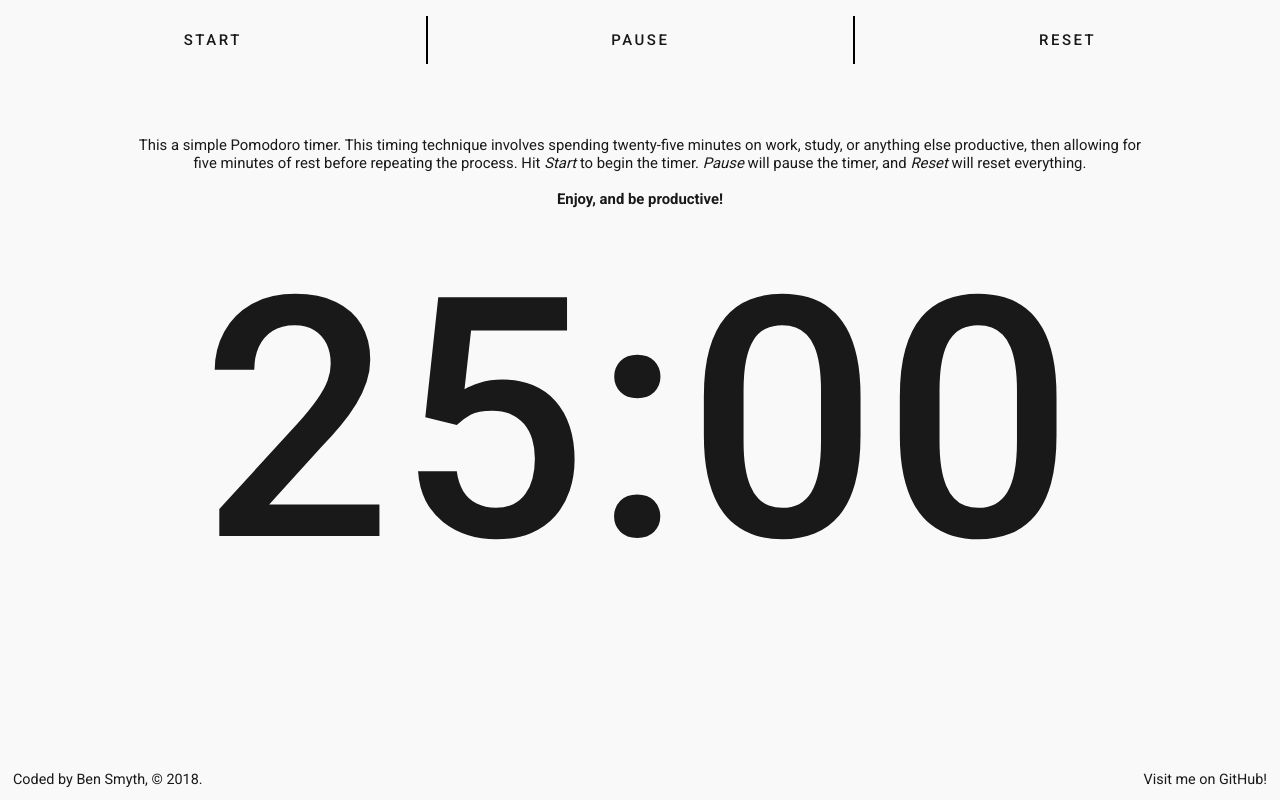
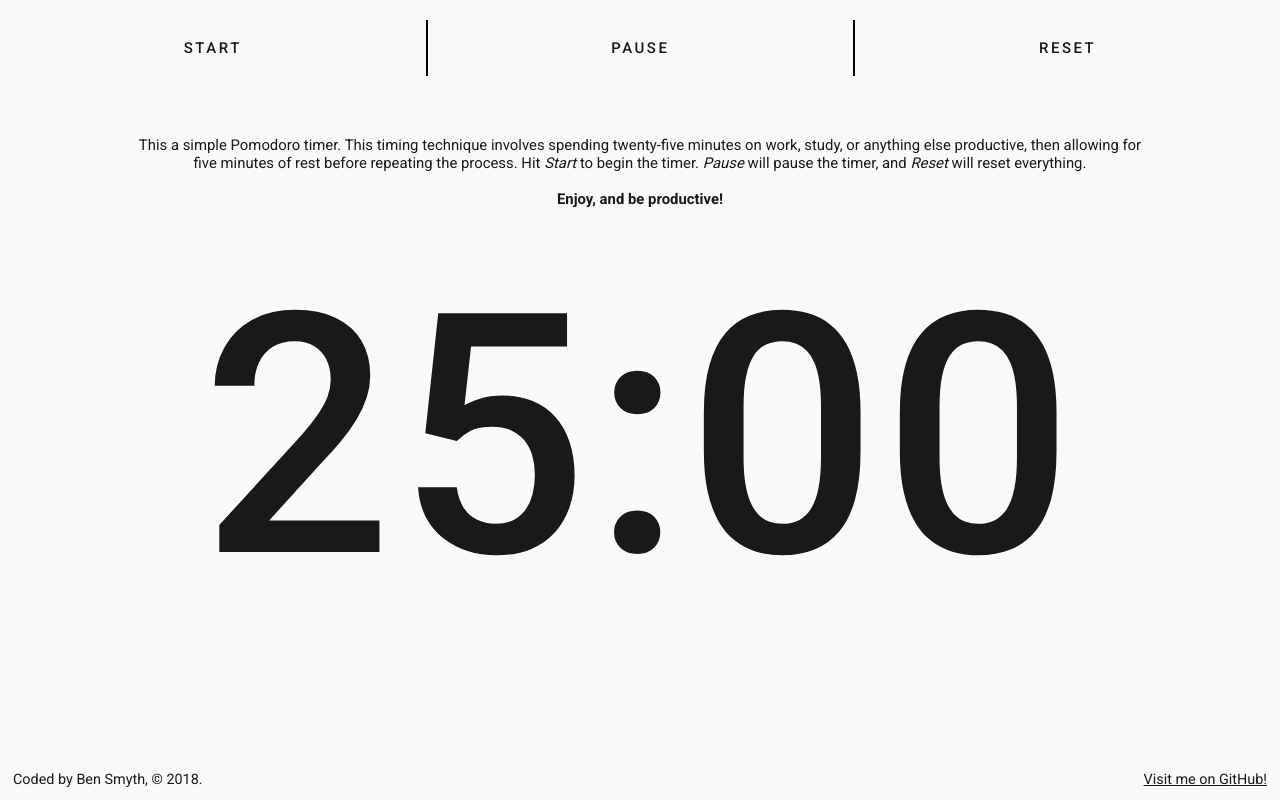
Before and after one commit to benjsmyth/pomodoro-timer, a plain HTML site: page index.html in a window 1280 px wide. Drawn offline with Linux system fonts and the light colour scheme.

Commit message:
Finish stylings

```diff
--- a/index.html
+++ b/index.html
@@ -31,7 +31,7 @@
 		</div>
 		<div id="footer">
 			<p id="coded">Coded by Ben Smyth, &copy; 2018.</p>
-			<p id="visit">Visit me on GitHub!</p>
+			<p id="visit"><a href="https://github.com/benjsmyth" target="_blank">Visit me on GitHub!</a></p>
 		</div>
 	</div>
 </body>
--- a/script.js
+++ b/script.js
@@ -62,7 +62,7 @@ function resetTimer() {
 	clearInterval(interval);
 	clockType.splice(0);
 	time = 1500;
-	timer.textContent = "00:10";
+	timer.textContent = "25:00";
 	start.addEventListener("click", startTimer);
 	pause.addEventListener("click", pauseTimer);
 }
--- a/style.css
+++ b/style.css
@@ -14,8 +14,8 @@ div#container {
 
 div#header {
 	width: 100%;
-	height: 6vh;
-	padding-top: 2vh;
+	height: 7vh;
+	padding-top: 2.5vh;
 	font-size: 0.8em;
 	text-transform: uppercase;
 	letter-spacing: 2.5px;
@@ -27,18 +27,18 @@ div#header {
 
 div#start {
 	grid-area: start;
-	line-height: 6vh;
+	line-height: 7vh;
 	border-right: 2px solid black;
 }
 
 div#pause {
 	grid-area: pause;
-	line-height: 6vh;
+	line-height: 7vh;
 }
 
 div#reset {
 	grid-area: reset;
-	line-height: 6vh;
+	line-height: 7vh;
 	border-left: 2px solid black;
 }
 
@@ -50,22 +50,25 @@ div#header > div > h3 {
 	transition: color 280ms, transform 280ms;
 }
 
-div#header > div > h3:hover {
+div#header > div:hover h3 {
 	color: #898989;
+}
+
+div#header > div:hover {
 	cursor: pointer;
 }
 
-div#header > div > h3:active {
+div#header > div:active h3 {
 	transform: scale(1.06, 1.06);
 }
 
 div#main {
 	width: 100%;
-	height: 89vh;
+	height: 88vh;
 }
 
 div#caption {
-	padding: 11vh 10vw 2vh 10vw;
+	padding: 10vh 10vw 4vh 10vw;
 	text-align: center;
 	font-size: 0.93em;
 }
```
